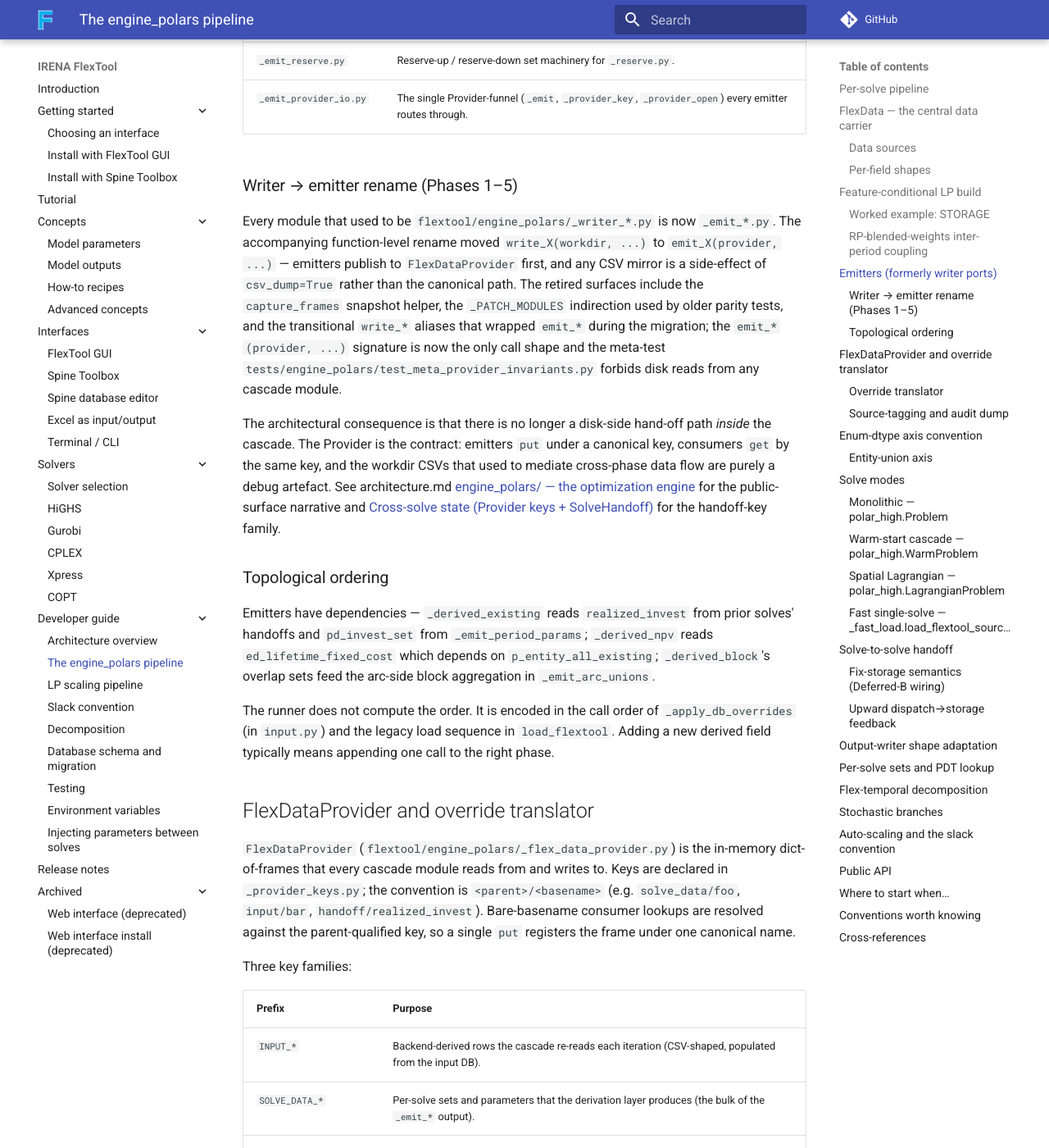
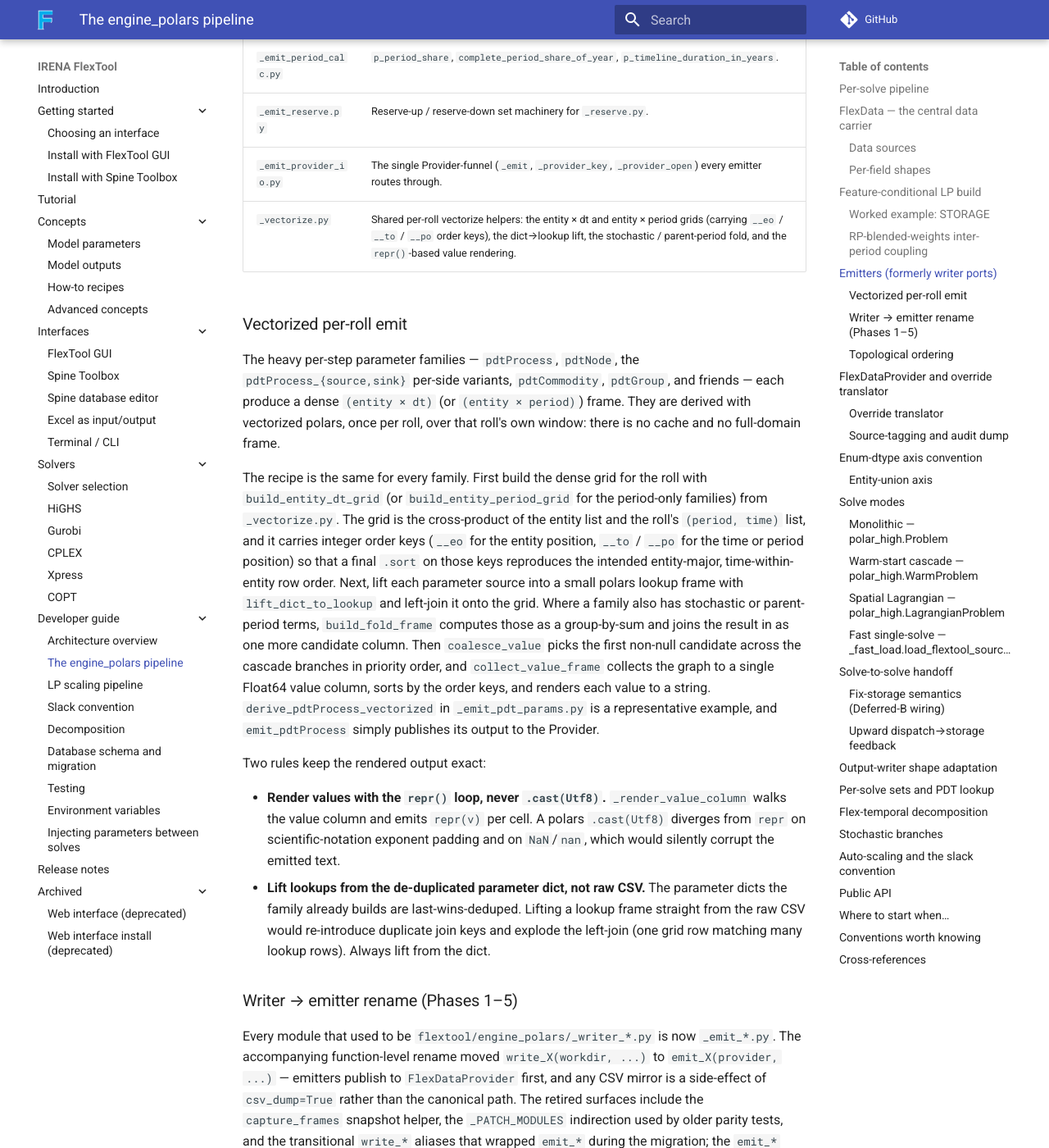
Before and after one commit to irena-flextool/flextool, an MkDocs documentation site: the page built from docs/dev/engine_polars.md, in a window 1280 px wide and 1400 px high, scrolled down 7992 px. Shown: the whole window at 82% size. Built offline with MkDocs 1.6.1 and Material for MkDocs 9.7.7, drawn with Linux system fonts in a browser that asks for light colours; comment, search, counter and statistics services are not loaded; some of the changed text lies outside the part shown.

Commit message:
Doc cleaning

```diff
--- a/docs/dev/engine_polars.md
+++ b/docs/dev/engine_polars.md
@@ -276,6 +276,48 @@ Representative entries:
 | `_emit_period_calc.py` | `p_period_share`, `complete_period_share_of_year`, `p_timeline_duration_in_years`. |
 | `_emit_reserve.py` | Reserve-up / reserve-down set machinery for `_reserve.py`. |
 | `_emit_provider_io.py` | The single Provider-funnel (`_emit`, `_provider_key`, `_provider_open`) every emitter routes through. |
+| `_vectorize.py` | Shared per-roll vectorize helpers: the entity × dt and entity × period grids (carrying `__eo` / `__to` / `__po` order keys), the dict→lookup lift, the stochastic / parent-period fold, and the `repr()`-based value rendering. |
+
+### Vectorized per-roll emit
+
+The heavy per-step parameter families — `pdtProcess`, `pdtNode`, the
+`pdtProcess_{source,sink}` per-side variants, `pdtCommodity`,
+`pdtGroup`, and friends — each produce a dense `(entity × dt)` (or
+`(entity × period)`) frame. They are derived with vectorized polars,
+once per roll, over that roll's own window: there is no cache and no
+full-domain frame.
+
+The recipe is the same for every family. First build the dense grid
+for the roll with `build_entity_dt_grid` (or `build_entity_period_grid`
+for the period-only families) from `_vectorize.py`. The grid is the
+cross-product of the entity list and the roll's `(period, time)` list,
+and it carries integer order keys (`__eo` for the entity position,
+`__to` / `__po` for the time or period position) so that a final
+`.sort` on those keys reproduces the intended entity-major,
+time-within-entity row order. Next, lift each parameter source into a
+small polars lookup frame with `lift_dict_to_lookup` and left-join it
+onto the grid. Where a family also has stochastic or parent-period
+terms, `build_fold_frame` computes those as a group-by-sum and joins
+the result in as one more candidate column. Then `coalesce_value`
+picks the first non-null candidate across the cascade branches in
+priority order, and `collect_value_frame` collects the graph to a
+single Float64 value column, sorts by the order keys, and renders each
+value to a string. `derive_pdtProcess_vectorized` in
+`_emit_pdt_params.py` is a representative example, and `emit_pdtProcess`
+simply publishes its output to the Provider.
+
+Two rules keep the rendered output exact:
+
+- **Render values with the `repr()` loop, never `.cast(Utf8)`.**
+  `_render_value_column` walks the value column and emits `repr(v)`
+  per cell. A polars `.cast(Utf8)` diverges from `repr` on
+  scientific-notation exponent padding and on `NaN`/`nan`, which would
+  silently corrupt the emitted text.
+- **Lift lookups from the de-duplicated parameter dict, not raw CSV.**
+  The parameter dicts the family already builds are last-wins-deduped.
+  Lifting a lookup frame straight from the raw CSV would re-introduce
+  duplicate join keys and explode the left-join (one grid row matching
+  many lookup rows). Always lift from the dict.
 
 ### Writer → emitter rename (Phases 1–5)
 
@@ -644,15 +686,16 @@ in two places:
   *which* timesteps and periods the next LP build will see. They are
   computed once per `load_flextool` / per orchestration step and
   reused throughout.
-- `_pdt_lookup.py` — the period × time-instant lookup family.
-  `PdLookup`, `PdtLookup`, and `PdtLookupPerSide` implement the
-  legacy 4-branch / 7-branch / 6-branch fallback cascades that the
-  retired `entity_period_calc_params` module used (period-only
-  defaults, period+time defaults, per-side defaults, class-level
-  defaults). The cascade is encoded as a layered `dict[tuple, float]`
-  rather than a polars join chain — at the small fixture sizes used
-  by these writers it is significantly faster, and the legacy
-  branching semantics are easier to read in dict form.
+- `_pdt_lookup.py` — the period × time-instant parameter family
+  (`pdtProcess`, `pdtNode`, the per-side variants, …). For each
+  parameter there is a priority cascade: a period+time default falls
+  back to a period default, then a time default, then a class-level
+  default, with stochastic and parent-period folds layered on top. The
+  derive that actually produces these frames is vectorized and runs
+  per roll over the roll's own window — see
+  [Vectorized per-roll emit](#vectorized-per-roll-emit) under
+  Emitters for how the cascade is evaluated with polars left-joins and
+  `coalesce` rather than a per-cell scalar loop.
 
 Together these two modules are how "logical model time" (period
 identifiers like `y2025`, branch suffixes like `y2025_low`) is
```
Also changed, not shown: CLAUDE.md (+11 -0 lines), CONTRIBUTING.md (+4 -5 lines), docs/index.md (+3 -3 lines).
